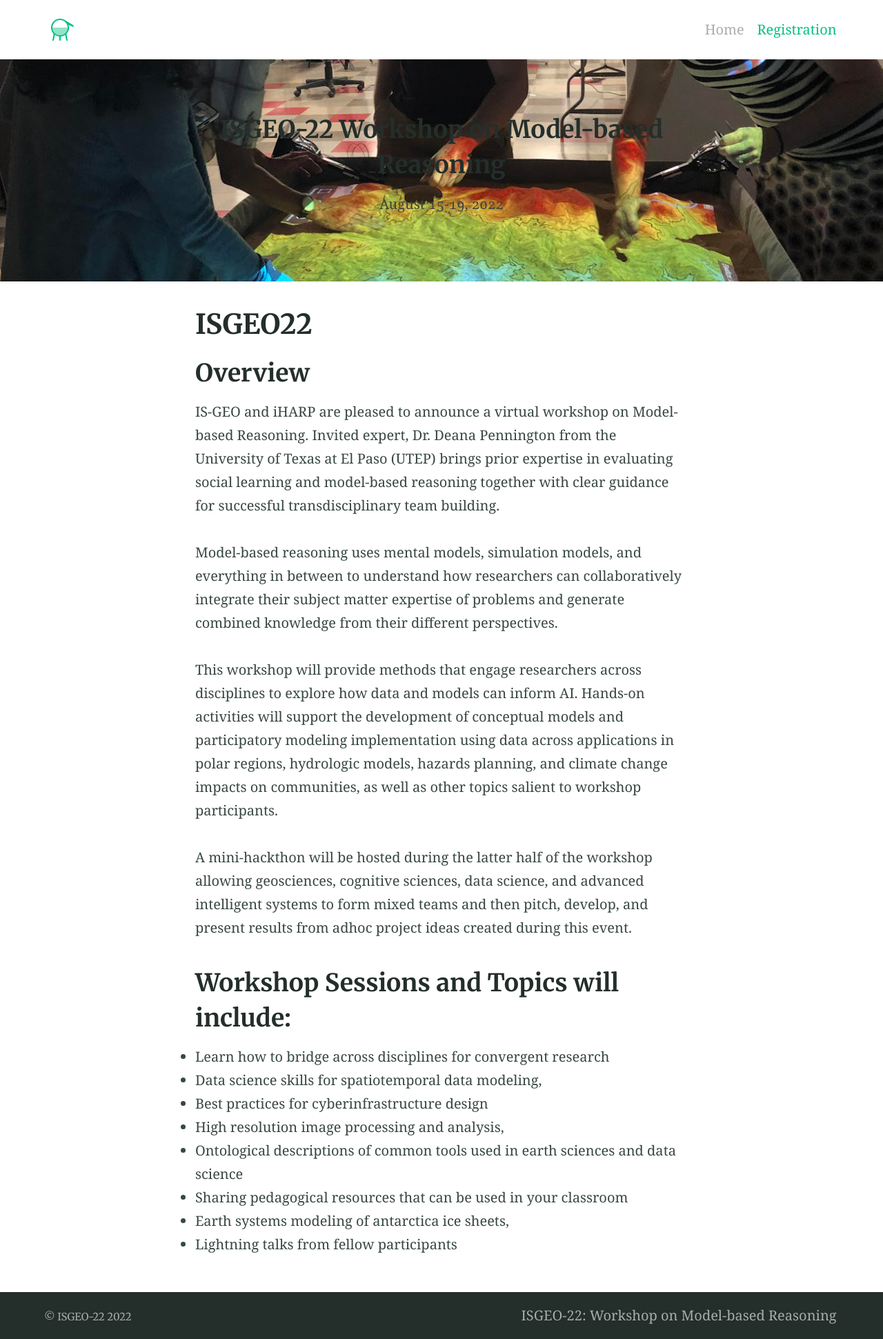
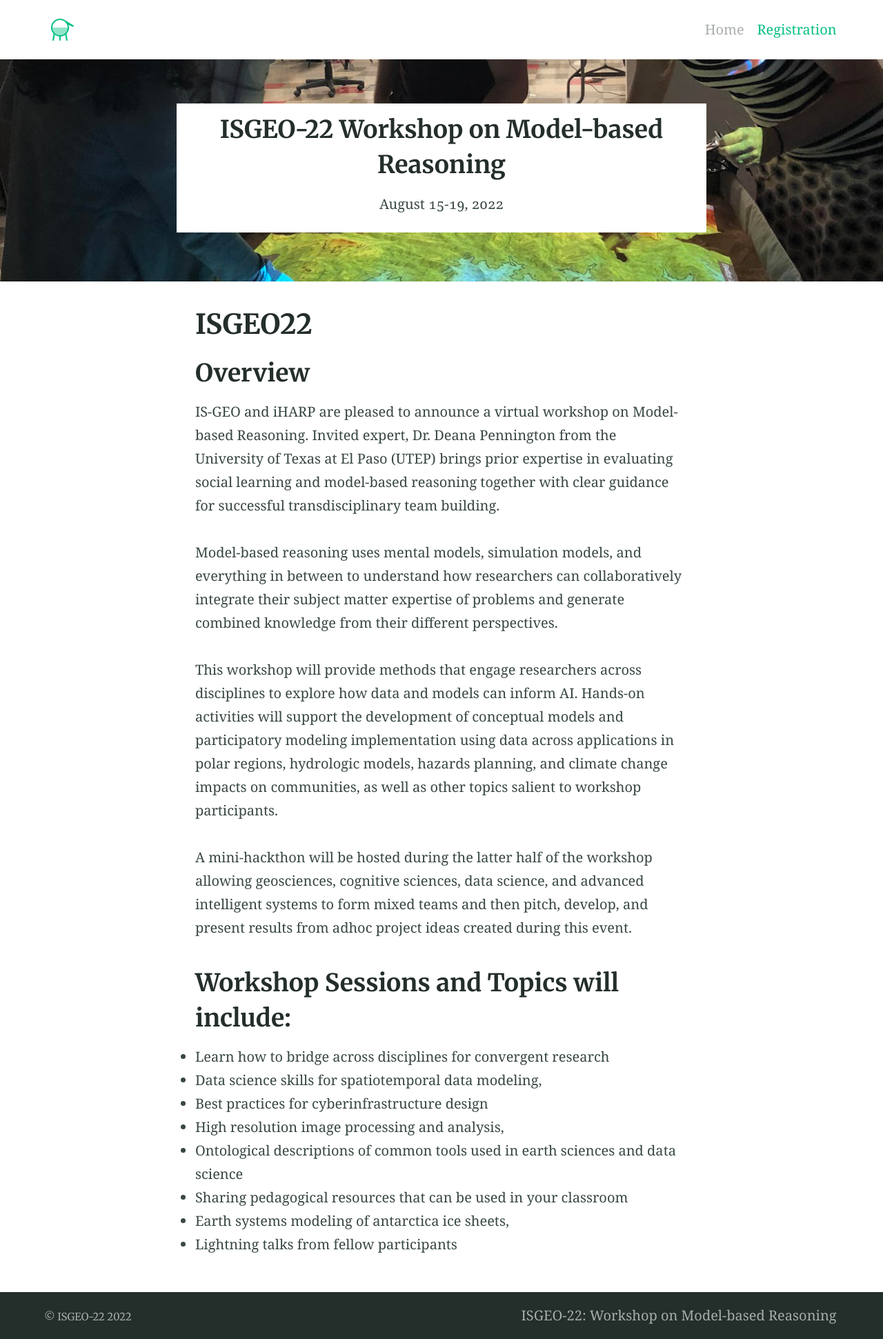
Before and after one commit to IS-GEO/ISGEO-22, a Jekyll site: the page built from index.md, in a window 1280 px wide. Shown: the whole page at 69% size. Built offline with Jekyll 4.4.1, drawn with Linux system fonts in a browser that asks for light colours.

Commit message:
added span for image text in bg white

```diff
--- a/_includes/site-feature.html
+++ b/_includes/site-feature.html
@@ -9,7 +9,7 @@
 {% if feature_text or feature_image %}
   <div class="feature"{% if feature_image %} style="background-image: url({{ feature_image }})"{% endif %}>
     <div class="container  typeset">
-      {{ feature_text | markdownify }}
+      <span style="background-color: white">{{ feature_text | markdownify }} </span>
     </div>
   </div>
 {% endif %}
```
